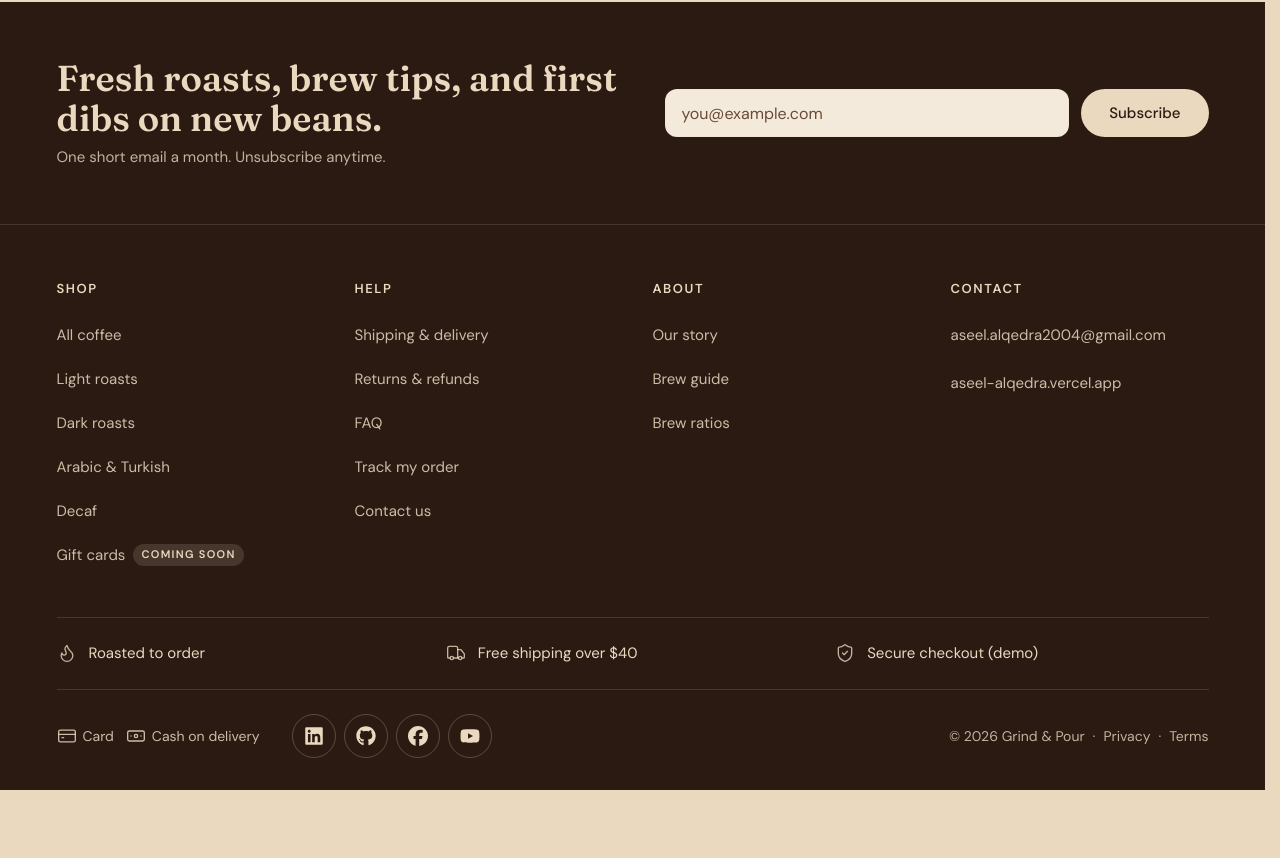
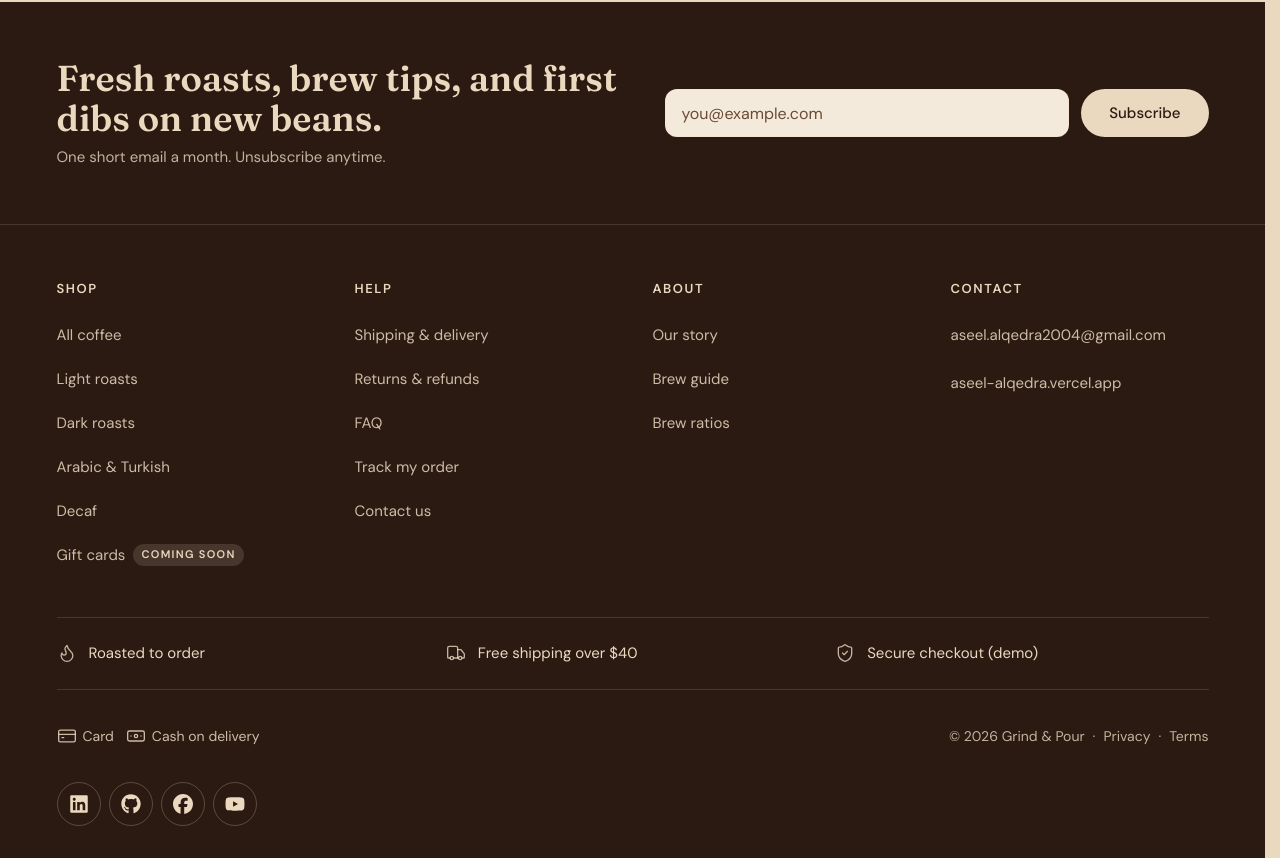
Before and after one commit to aseelmahmoud115/grind-and-pour, a Next.js app: page /product/sage-morning in a window 1280 px wide. Shown: the part 2208-3066 px from the top of the page. Before the commit the page ends 2998 px from the top, so only its background shows below. Built offline with nearby package versions, Linux system fonts and the light colour scheme; no server answers.

Commit message:
Footer bottom bar: social icons back on their own row
From 1024px: payment methods left and "© 2026 Grind & Pour · Privacy ·
Terms" right on the first row, social icons left-aligned on a row below.
Below 1024px the stacked layout is unchanged.

```diff
--- a/src/components/Footer.tsx
+++ b/src/components/Footer.tsx
@@ -106,10 +106,10 @@ export function Footer() {
             ))}
           </ul>
 
-          {/* 4. Bottom bar. Stacked below lg (©, payments, socials); from lg one row:
-              payments + socials on the left, © · Privacy · Terms on the right. */}
-          <div className="mt-6 flex flex-col gap-3 text-sm text-cream/80 lg:flex-row lg:items-center lg:justify-between lg:gap-8">
-            <div className="flex flex-wrap items-center gap-x-4 gap-y-1 lg:order-2 lg:justify-end lg:gap-x-2">
+          {/* 4–5. Bottom bar. Stacked below lg (©, payments, socials). From lg, two rows:
+              payments left and © · Privacy · Terms right, then the social icons below, left-aligned. */}
+          <div className="mt-6 flex flex-col gap-3 text-sm text-cream/80 lg:grid lg:grid-cols-[auto_1fr] lg:items-center lg:gap-x-8 lg:gap-y-6">
+            <div className="flex flex-wrap items-center gap-x-4 gap-y-1 lg:col-start-2 lg:row-start-1 lg:justify-end lg:gap-x-2">
               <span>© 2026 Grind &amp; Pour</span>
               <span aria-hidden="true" className="hidden lg:inline">·</span>
               <Link href="/privacy" className="inline-flex min-h-11 items-center hover:text-cream hover:underline underline-offset-4">
@@ -120,8 +120,7 @@ export function Footer() {
                 Terms
               </Link>
             </div>
-            <div className="flex flex-col gap-6 lg:order-1 lg:flex-row lg:items-center lg:gap-8">
-              <ul aria-label="Payment methods (demo)" className="flex flex-wrap items-center gap-3 text-cream/85">
+            <ul aria-label="Payment methods (demo)" className="flex flex-wrap items-center gap-3 text-cream/85 lg:col-start-1 lg:row-start-1">
               <li className="flex items-center gap-1.5">
                 <CreditCard className="size-5" strokeWidth={1.6} aria-hidden="true" />
                 Card
@@ -131,10 +130,8 @@ export function Footer() {
                 Cash on delivery
               </li>
             </ul>
-              {/* 5. Social */}
-              <div className="flex justify-center lg:justify-start">
+            <div className="mt-3 flex justify-center lg:col-span-2 lg:mt-0 lg:justify-start">
               <SocialIcons />
-              </div>
             </div>
           </div>
         </div>
```
Lines whose indentation alone changed are shown as unchanged.
